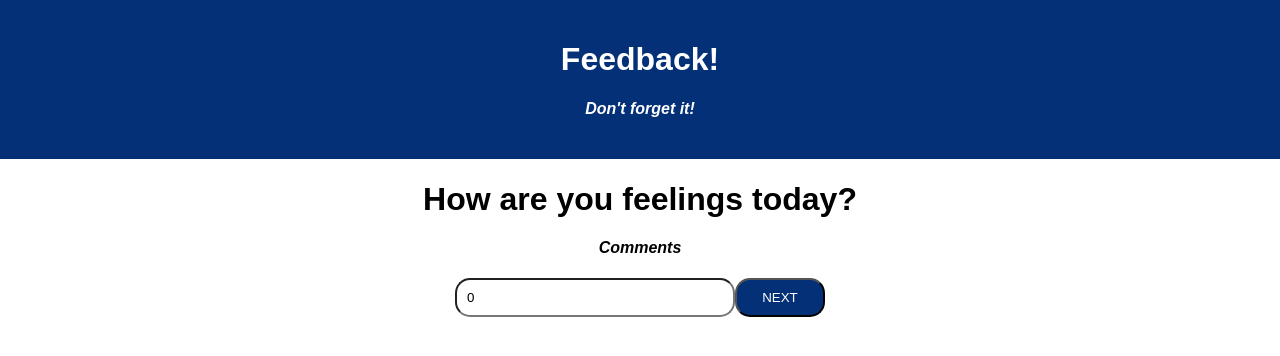
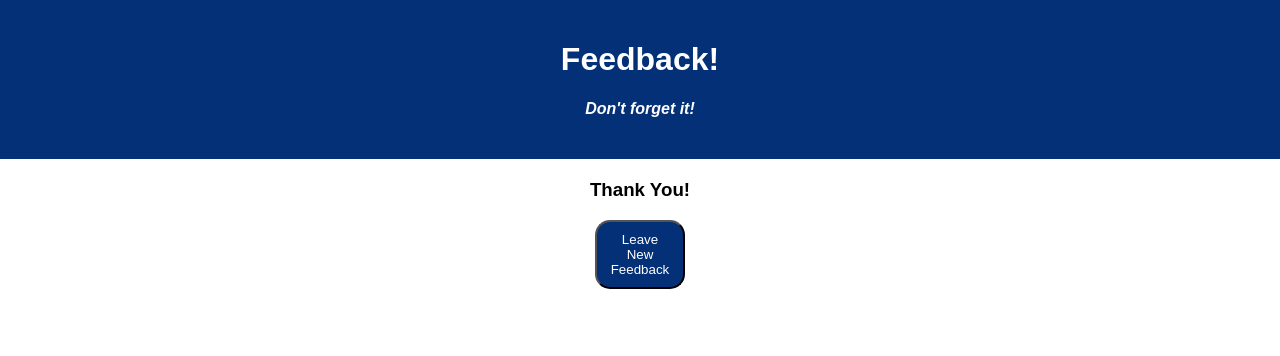
Before and after one commit to FouziH/weekend-redux-feedback-loop, a React (Create React App) app: page / in a window 1280 px wide. Shown: the top 356 px of the page. Built offline with nearby package versions, Linux system fonts and the light colour scheme.

Commit message:
added survey home page component to my project, and edited my route

```diff
--- a/src/components/App/App.jsx
+++ b/src/components/App/App.jsx
@@ -5,6 +5,7 @@ import Feeling from '../Feeling/Feeling';
 import Comments from '../Comments/Comments';
 import Supported from '../Supported/Supported';
 import Understanding from '../Understanding/Understanding';
+import SurveyHomePage from '../SurveyHomePage/SurveyHomePage';
 import Review from '../Review/Review';
 import { BrowserRouter as Router, Route, Link } from "react-router-dom";
 
@@ -18,6 +19,9 @@ function App() {
       </header>
       <Router>
         <Route path="/" exact>
+          <SurveyHomePage />
+        </Route>
+        <Route path="/feeling" exact>
           <Feeling />
         </Route>
         <Route path="/understanding" exact>
--- a/src/components/Review/Review.jsx
+++ b/src/components/Review/Review.jsx
@@ -1,6 +1,7 @@
 import React from 'react'
 import {useHistory} from 'react-router-dom'
 import {useSelector} from 'react-redux'
+import axios from 'axios'
 
 function Review () {
   const customerFeeling = useSelector (store => store.feeling)
@@ -8,6 +9,18 @@ function Review () {
   const customerSupport = useSelector (store => store.support)
   const customerComment = useSelector(store => store.comment)
   let history = useHistory()
+
+  const onSubmitButton = () => {
+    console.log("on submit button")
+
+    // axios.post({
+    //   method:"POST",
+    //   url:
+    // })
+
+
+    history.push('/')
+  }
     return (
       <>
         <h1>Review Your Feedback</h1>
@@ -15,7 +28,7 @@ function Review () {
         <p>Understanding:{customerUnderStanding} </p>
         <p>Support: {customerSupport}</p>
         <p>Comments: {customerComment} </p>
-        <button>INCOMPLETE</button>
+        <button onClick={onSubmitButton}>SUBMIT</button>
       </>
     );
 }
--- /dev/null
+++ b/src/components/SurveyHomePage/SurveyHomePage.jsx
@@ -0,0 +1,19 @@
+import React from 'react'
+import {useHistory} from
+'react-router-dom';
+function SurveyHomePage () {
+  //declaring my history
+  const history = useHistory();
+
+  const onNextButton = () => {
+      history.push('/feeling')
+  };
+  return (
+    <>
+      <h3>Thank You!</h3>
+      <button onClick={onNextButton}>Leave New Feedback</button>
+    </>
+  );
+}
+
+export default SurveyHomePage
```
